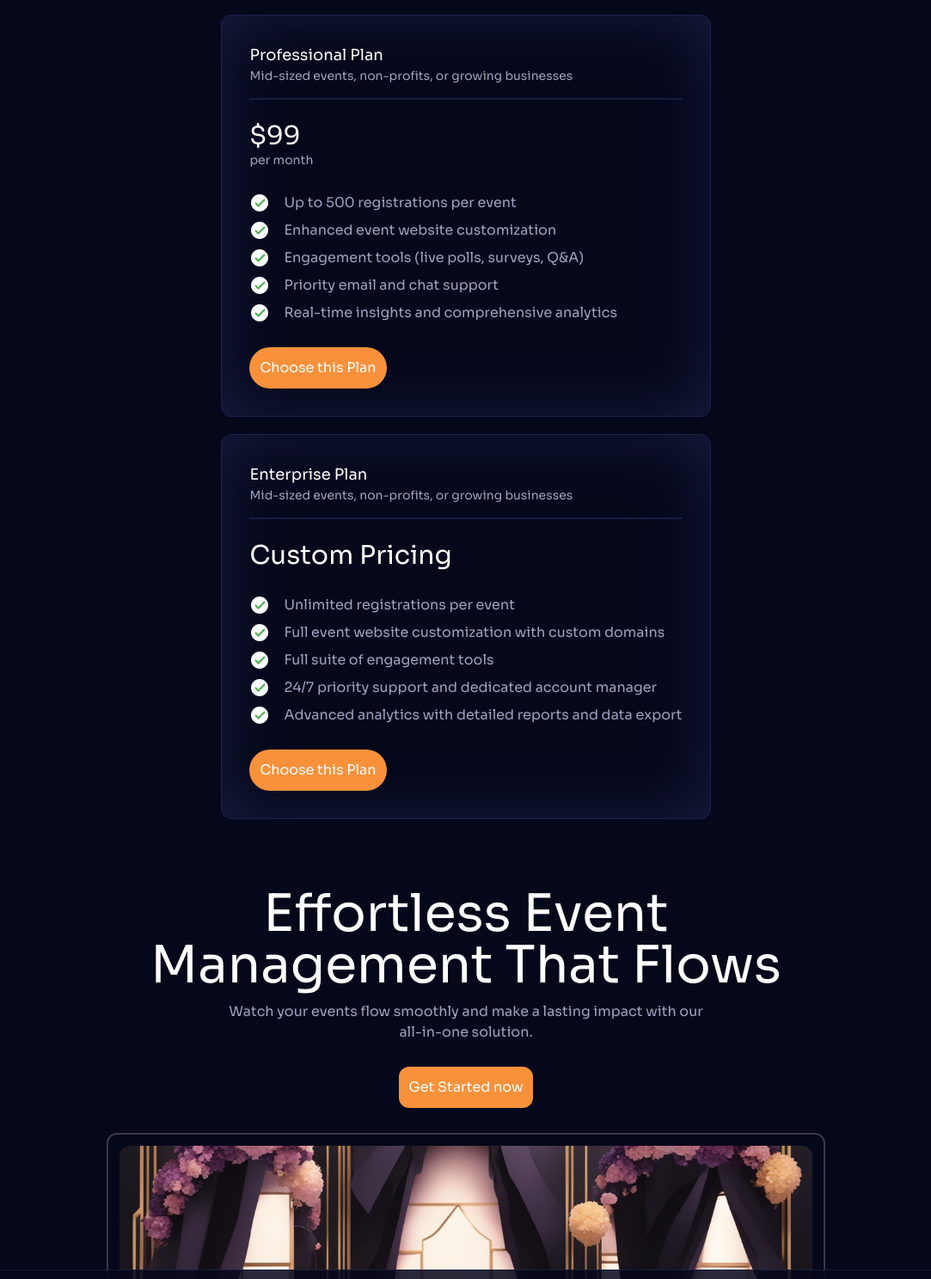
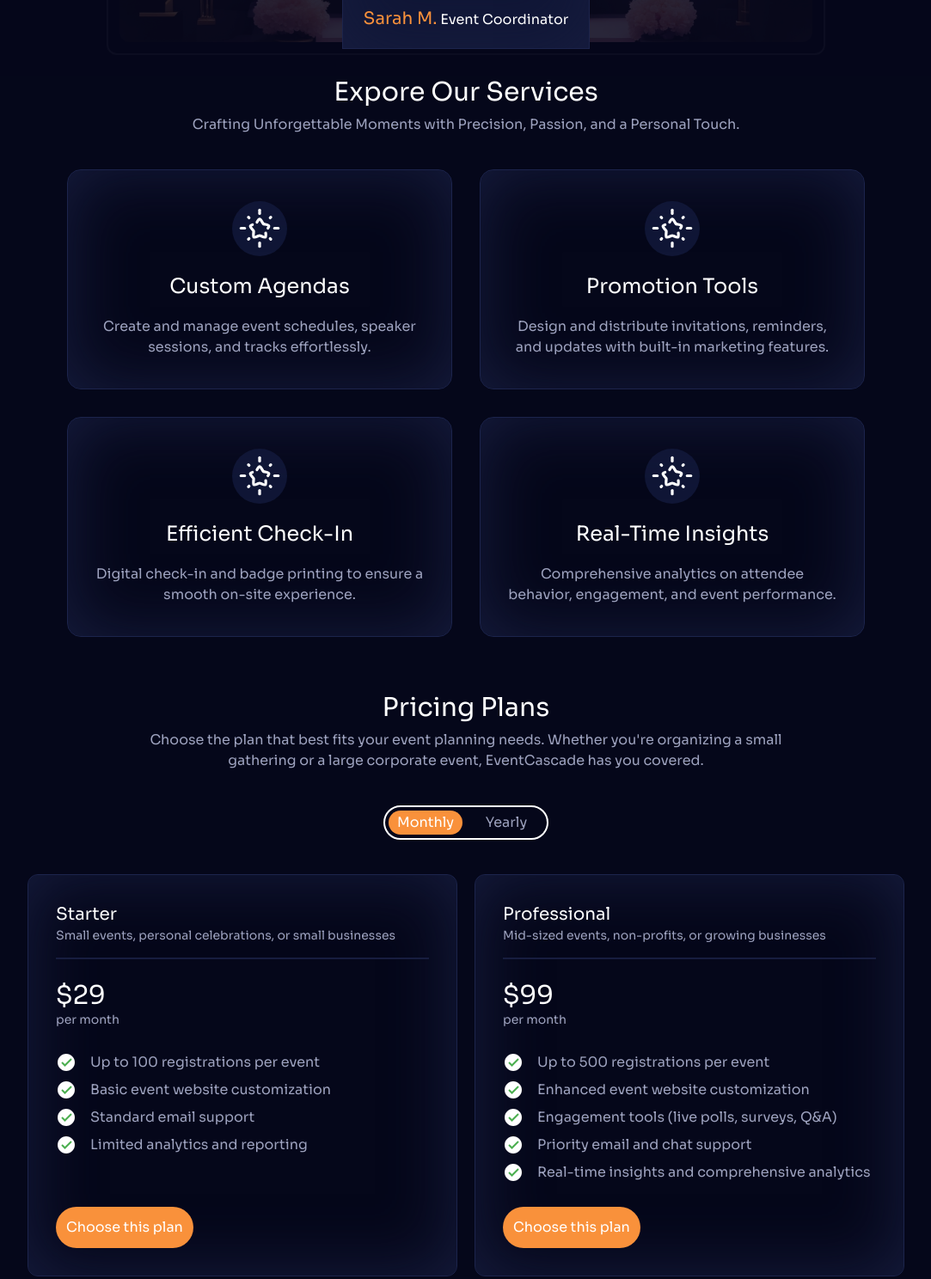
Before and after one commit to JasonCentral/event-cascade-website, an Astro site: page / in a window 1280 px wide. Shown: the part 811-2299 px from the top of the page at 86% size, without its empty margins (98-1181 px from the left). Built offline with nearby package versions, Linux system fonts and the light colour scheme; Astro itself is replaced by a stand-in of ours.

Commit message:
add react island for pricing

```diff
--- a/astro.config.mjs
+++ b/astro.config.mjs
@@ -1,7 +1,9 @@
 import { defineConfig } from "astro/config";
 import tailwind from "@astrojs/tailwind";
 
+import react from "@astrojs/react";
+
 // https://astro.build/config
 export default defineConfig({
-  integrations: [tailwind()],
+  integrations: [tailwind(), react()]
 });
--- a/src/components/plans/PlanCard.astro
+++ b/src/components/plans/PlanCard.astro
@@ -2,6 +2,7 @@
 import Card from "~/components/ui/Card.astro";
 import Button from "~/components/ui/Button.astro";
 import PlanFeature from "./PlanFeature.astro";
+import PlanPrice from "~/components/react/plans/PlanPrice";
 
 interface Props {
   name: string;
@@ -26,28 +27,26 @@ const {
 
 <Card class:list={["flex flex-col rounded-xl p-8", className]}>
   <div>
-    <h3 class="text-lg">{name}</h3>
+    <h3 class="text-xl">{name}</h3>
     <p class="text-sm text-secondary">{target}</p>
   </div>
 
   <div
     class="flex h-full flex-col items-start content-none before:mb-6 before:mt-4 before:block before:w-full before:border-t-2 before:border-background-highlight"
   >
-    <div class=`${customPricing ? "hidden" : ""}`>
-      <p class="text-3xl">${monthlyPrice}</p>
-      <p class="text-sm text-secondary">per month</p>
-    </div>
-
-    <div class=`${!customPricing ? "hidden" : ""}`>
-      <p class="text-3xl">Custom Pricing</p>
-    </div>
+    <PlanPrice
+      monthlyPrice={monthlyPrice}
+      yearlyPrice={yearlyPrice}
+      customPricing={customPricing}
+      client:visible
+    />
 
     <div class="my-7 flex flex-col gap-2">
       {features.map((feature) => <PlanFeature feature={feature} />)}
     </div>
 
     <div class="flex grow flex-col justify-end">
-      <Button class="rounded-full">Choose this Plan</Button>
+      <Button class="rounded-full">Choose this plan</Button>
     </div>
   </div>
 </Card>
--- a/src/components/plans/Plans.astro
+++ b/src/components/plans/Plans.astro
@@ -8,18 +8,19 @@ import PlanCard from "./PlanCard.astro";
 const sectionTitle = "Pricing Plans";
 const sectionDescription =
   "Choose the plan that best fits your event planning needs. Whether you're organizing a small gathering or a large corporate event, EventCascade has you covered.";
-
-const testPlan = pricingPlans[0];
 ---
 
 <section id="pricing" class="mt-16 flex flex-col items-center">
   <SectionHeader title={sectionTitle} description={sectionDescription} />
   <TimePeriodToggle />
 
-  <div class="my-10 flex flex-col gap-5">
+  <div class="my-10 flex flex-col flex-wrap justify-center gap-5 lg:flex-row">
     {
       pricingPlans.map((plan) => (
-        <PlanCard {...plan} class="min-h-[400px] w-full" />
+        <PlanCard
+          {...plan}
+          class="min-h-[400px] w-full max-w-[500px] lg:w-[500px]"
+        />
       ))
     }
   </div>
--- a/src/components/plans/TimePeriodToggle.astro
+++ b/src/components/plans/TimePeriodToggle.astro
@@ -49,6 +49,8 @@
 </style>
 
 <script>
+  import { $intervalStore } from "~/stores/nanostore";
+
   const toggler = document.querySelector(
     "[data-time-toggler]",
   ) as HTMLDivElement;
@@ -67,5 +69,7 @@
     const option = toggle.dataset.toggleOption;
     toggler.classList.remove("monthly", "yearly");
     toggler.classList.add(option ?? "");
+
+    $intervalStore.set(option === "yearly" ? "yearly" : "monthly");
   });
 </script>
--- /dev/null
+++ b/src/components/react/plans/PlanPrice.tsx
@@ -0,0 +1,36 @@
+import { useStore } from "@nanostores/react";
+import { $intervalStore } from "~/stores/nanostore";
+
+interface Props {
+  monthlyPrice: string;
+  yearlyPrice: string;
+  customPricing?: boolean;
+}
+
+function PlanPrice({
+  monthlyPrice,
+  yearlyPrice,
+  customPricing = false,
+}: Props) {
+  const interval = useStore($intervalStore);
+
+  if (customPricing)
+    return (
+      <div>
+        <p className="text-3xl">Custom Pricing</p>
+      </div>
+    );
+
+  return (
+    <div>
+      <p className="text-3xl">
+        ${interval === "monthly" ? monthlyPrice : yearlyPrice}
+      </p>
+      <p className="text-sm text-secondary">
+        {interval === "monthly" ? "per month" : "per year"}
+      </p>
+    </div>
+  );
+}
+
+export default PlanPrice;
--- a/src/components/ui/SectionHeader.astro
+++ b/src/components/ui/SectionHeader.astro
@@ -9,7 +9,7 @@ const { title, description, class: className, ...props } = Astro.props;
 ---
 
 <div
-  class:list={["mx-auto mb-10 max-w-4xl shrink-0 text-center", className]}
+  class:list={["mx-auto mb-10 max-w-3xl shrink-0 text-center", className]}
   {...props}
 >
   <h2 class="mb-2 text-3xl">{title}</h2>
--- a/src/data/pricing-plans.json
+++ b/src/data/pricing-plans.json
@@ -1,6 +1,6 @@
 [
   {
-    "name": "Starter Plan",
+    "name": "Starter",
     "monthlyPrice": "29",
     "yearlyPrice": "299",
     "target": "Small events, personal celebrations, or small businesses",
@@ -12,7 +12,7 @@
     ]
   },
   {
-    "name": "Professional Plan",
+    "name": "Professional",
     "monthlyPrice": "99",
     "yearlyPrice": "999",
     "target": "Mid-sized events, non-profits, or growing businesses",
@@ -25,11 +25,11 @@
     ]
   },
   {
-    "name": "Enterprise Plan",
+    "name": "Enterprise",
     "customPricing": true,
     "monthlyPrice": "Custom pricing",
     "yearlyPrice": "Custom pricing",
-    "target": "Mid-sized events, non-profits, or growing businesses",
+    "target": "Large-scale corporate events, conferences, and event agencies",
     "features": [
       "Unlimited registrations per event",
       "Full event website customization with custom domains",
--- a/src/pages/index.astro
+++ b/src/pages/index.astro
@@ -6,7 +6,7 @@ import Plans from "~/components/plans/Plans.astro";
 ---
 
 <BaseLayout>
-  <Plans />
   <Hero />
   <Features />
+  <Plans />
 </BaseLayout>
--- /dev/null
+++ b/src/stores/nanostore.ts
@@ -0,0 +1,6 @@
+import { atom } from "nanostores";
+
+type Interval = "monthly" | "yearly";
+const $intervalStore = atom<Interval>("monthly");
+
+export { $intervalStore };
```
Also changed, not shown: package.json (+7 -0 lines), tsconfig.json (+6 -2 lines), 1 other file.
